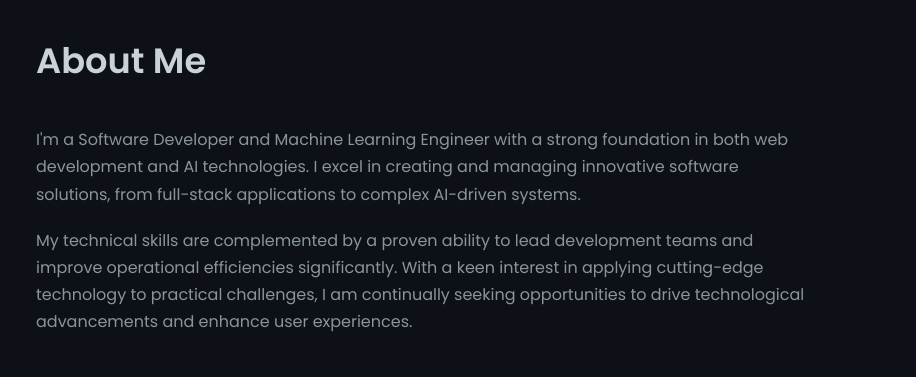
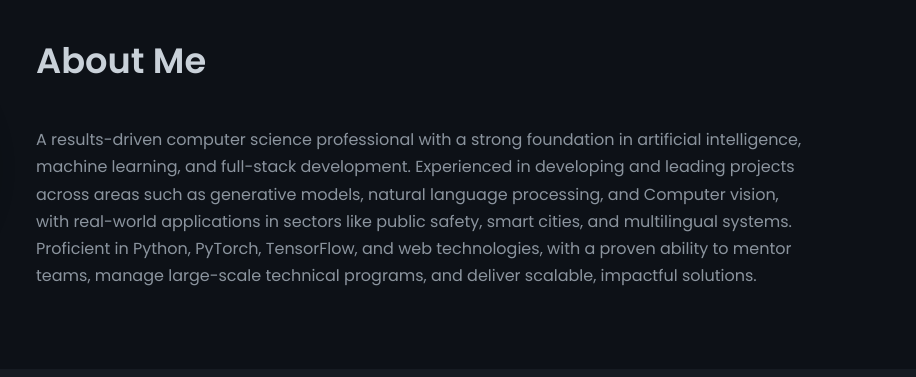
Before and after one commit to ALLIA12/Portfolio, a plain HTML site: page index.html in a window 1280 px wide. Shown: the part 575-952 px from the top of the page, 364-1280 px from the left. Drawn offline with Linux system fonts and the light colour scheme.

Commit message:
Update index.html

```diff
--- a/index.html
+++ b/index.html
@@ -59,15 +59,12 @@
             <div class="about-text">
                 <h2 class="animate-on-scroll">About Me</h2>
                 <p class="animate-on-scroll">
-                    I'm a Software Developer and Machine Learning Engineer with a strong foundation in both web development
-                    and AI technologies. I excel in creating and managing innovative software solutions, from full-stack
-                    applications to complex AI-driven systems.
-                </p>
-                 <p class="animate-on-scroll">
-                    My technical skills are complemented by a proven ability to
-                    lead development teams and improve operational efficiencies significantly. With a keen interest in
-                    applying cutting-edge technology to practical challenges, I am continually seeking opportunities to
-                    drive technological advancements and enhance user experiences.
+                    A results-driven computer science professional with a strong foundation in artificial intelligence,
+                    machine learning, and full-stack development. Experienced in developing and leading projects across
+                    areas such as generative models, natural language processing, and Computer vision, with real-world
+                    applications in sectors like public safety, smart cities, and multilingual systems. Proficient in
+                    Python, PyTorch, TensorFlow, and web technologies, with a proven ability to mentor teams, manage
+                    large-scale technical programs, and deliver scalable, impactful solutions.
                 </p>
             </div>
         </div>
```
